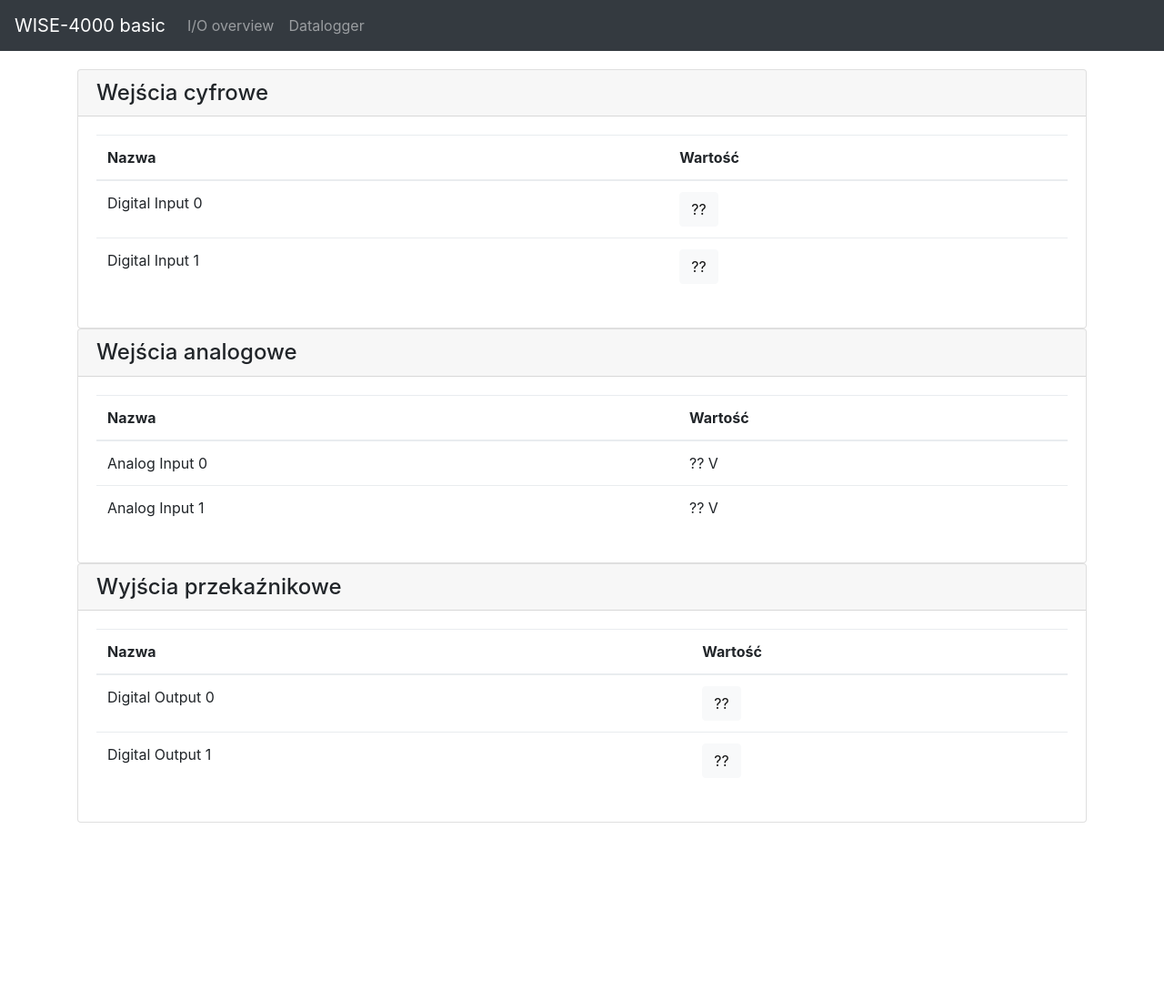
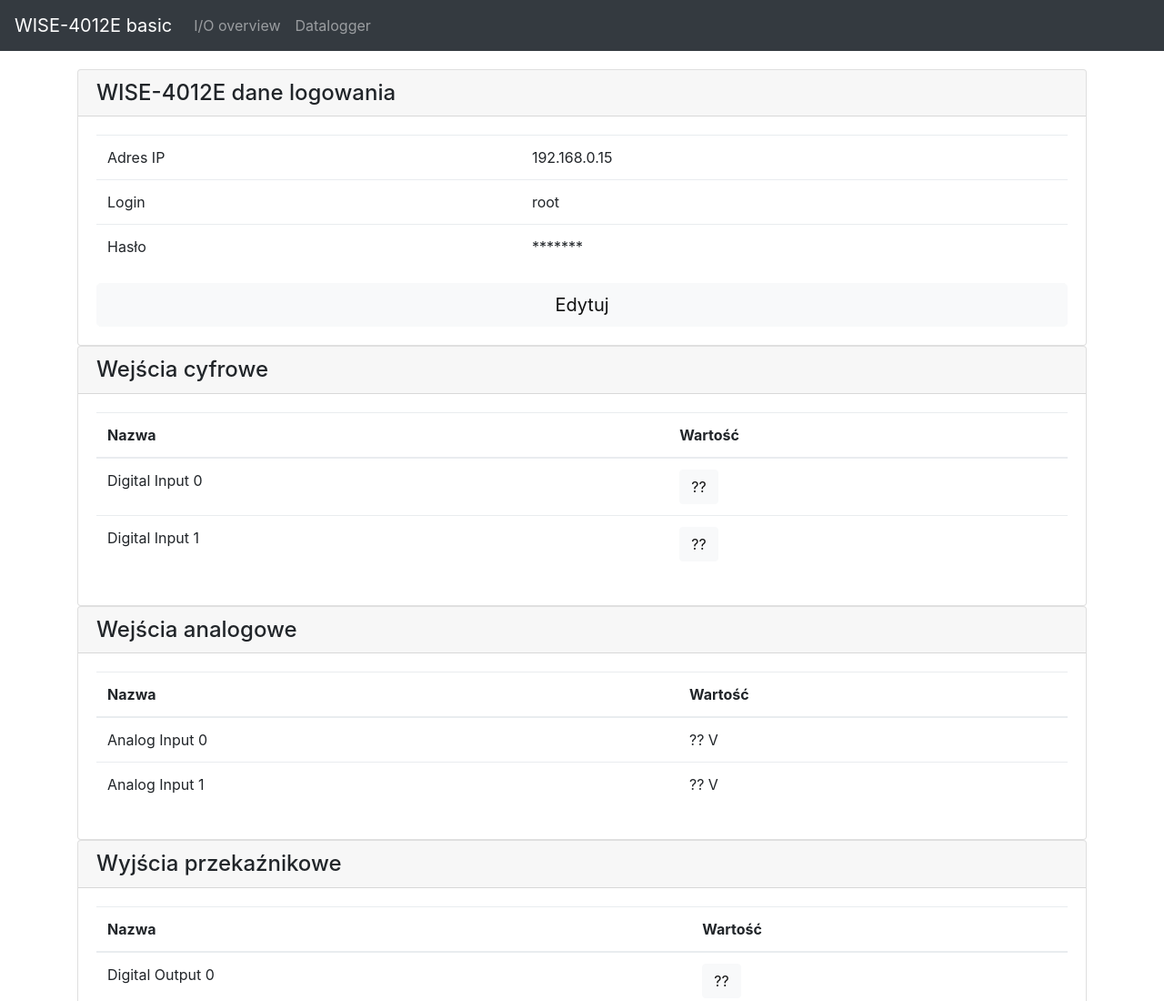
Before and after one commit to archiewald/WISE-4000-IoT, a plain HTML site: page index.html in a window 1280 px wide. Shown: the top 1100 px of the page at 91% size. Before the commit the page ends 904 px from the top, so only its background shows below. Drawn offline with Linux system fonts and the light colour scheme; no server answers.

Commit message:
Dodany panel "dane logowania"

```diff
--- a/index.html
+++ b/index.html
@@ -11,7 +11,7 @@
   </head>
   <body>
     <nav class="navbar navbar-expand-lg navbar-dark bg-dark">
-      <a class="navbar-brand" href="#">WISE-4000 basic</a>
+      <a class="navbar-brand" href="#">WISE-4012E basic</a>
       <button class="navbar-toggler" type="button" data-toggle="collapse" data-target="#navbarSupportedContent" aria-controls="navbarSupportedContent" aria-expanded="false" aria-label="Toggle navigation">
         <span class="navbar-toggler-icon"></span>
       </button>
@@ -28,6 +28,29 @@
     </nav>
 
     <div class="container" style="padding-top: 20px">
+
+      <div class="card">
+          <h4 class="card-header">WISE-4012E dane logowania</h4>
+          <div class="card-body">
+            <table class="table">
+            <tbody>
+              <tr>
+                <td>Adres IP</td>
+                <td>192.168.0.15</td>
+              </tr>
+              <tr>
+                <td>Login</td>
+                <td>root</td>
+              </tr>
+              <tr>
+                <td>Hasło</td>
+                <td>*******</td>
+              </tr>
+            </tbody>
+          </table>
+          <button type="button" class="btn btn-light btn-lg btn-block">Edytuj</button>
+          </div>
+        </div>
 
       <div class="card">
         <h4 class="card-header">Wejścia cyfrowe</h4>
```
